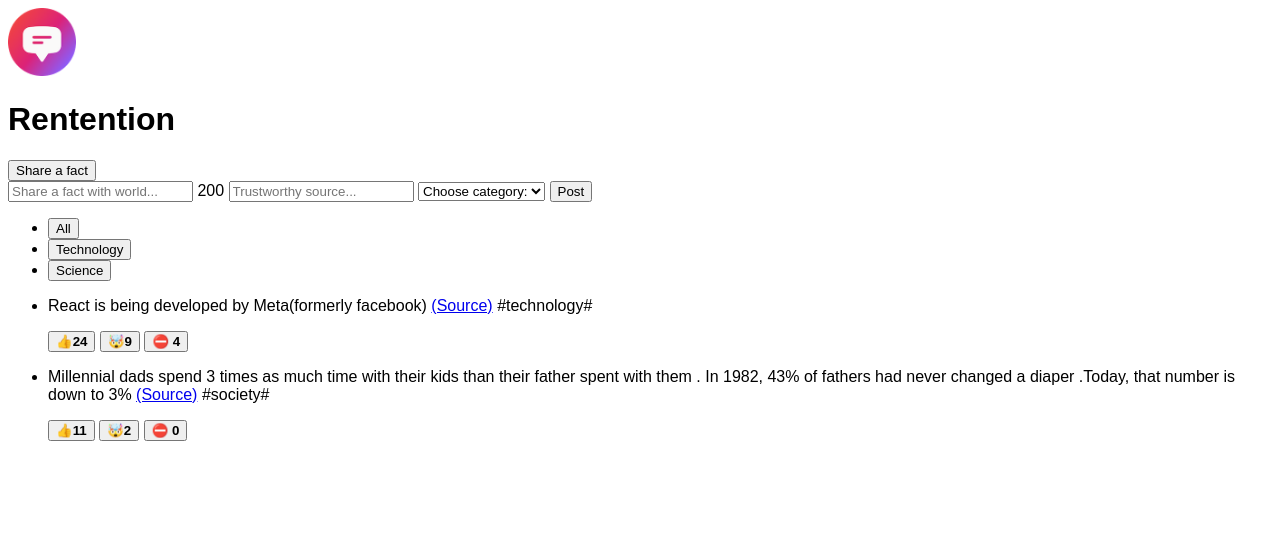
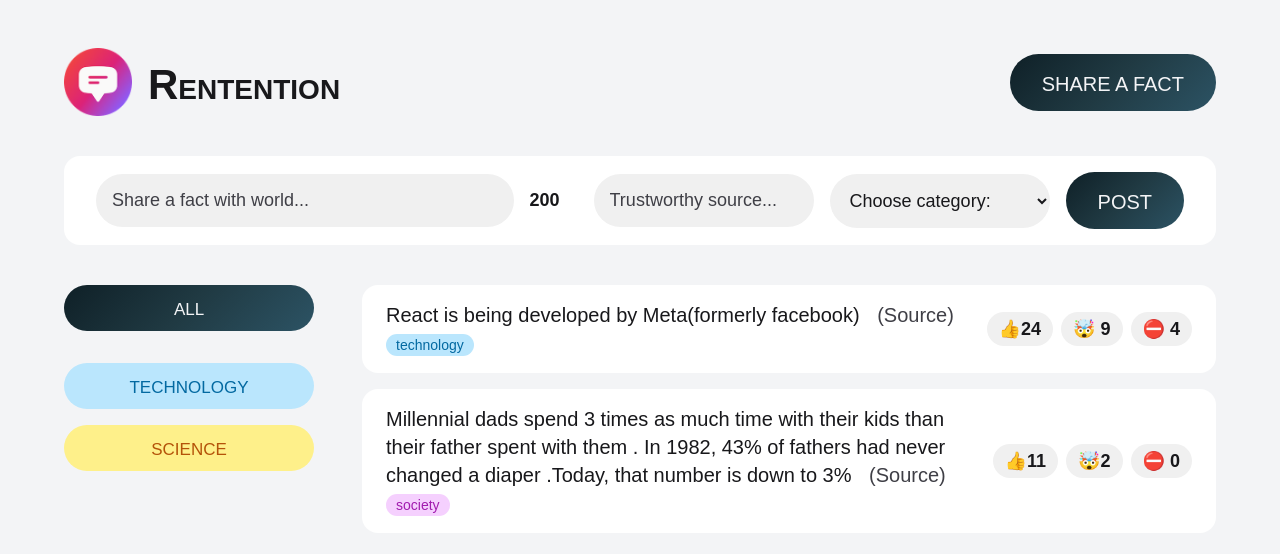
Before and after one commit to shashankdkte/retention, a plain HTML site: page index.html in a window 1280 px wide. Drawn offline with Linux system fonts and the light colour scheme; a web font is replaced by a local one.

Commit message:
Added Styling

```diff
--- a/index.html
+++ b/index.html
@@ -4,19 +4,28 @@
   <head>
     <meta charset="UTF-8">
     <meta name="viewport" content="width=device-width, initial-scale=1.0">
+
+    <link rel="preconnect" href="https://fonts.googleapis.com" />
+    <link rel="preconnect" href="https://fonts.gstatic.com" crossorigin />
+    <link href="https://fonts.googleapis.com/css2?family=Coiny&family=Sono:wght@400;600&display=swap"
+          rel="stylesheet" />
+    <link rel="stylesheet" href="./style.css">
     <title>Retention</title>
     <link rel="icon" type="image/x-icon" href="./logo.png">
   </head>
 
   <body style="font-family: sans-serif;">
 
-    <header>
+    <div class="container">
+      <header class="header">
+        <div class="logo">
           <img src="./logo.png" alt="Logo" height="68" width="68">
-      <h1>Rentention</h1>
-      <button>Share a fact</button>
+          <h1>R<span>entention</span></h1>
+        </div>
+        <button class="btn btn-large">Share a fact</button>
       </header>
 
-    <form>
+      <form class="fact-form">
         <input type="text" placeholder="Share a fact with world..." />
         <span>200</span>
         <input type="text" placeholder="Trustworthy source...">
@@ -27,55 +36,61 @@
           <option value="technology">Finance</option>
           <option value="finance">Finance</option>
         </select>
-      <button>Post</button>
+        <button class="btn btn-large">Post</button>
       </form>
 
 
-    <main>
+      <main class="main">
 
         <aside>
           <ul>
-          <li><button>All</button></li>
-          <li><button>Technology</button></li>
-          <li><button>Science</button></li>
+            <li class="category"><button class="btn btn-all-categories">All</button>
+            </li>
+            <li class="category"><button class="btn btn-category"
+                      style="background-color: #bae6fd; color:#0369a1">Technology</button></li>
+            <li class="category"><button class="btn btn-category"
+                      style="background-color: #fef08a; color: #b45309;">Science</button>
+            </li>
           </ul>
         </aside>
 
 
         <section>
           <ul>
-          <li>
+            <li class="fact">
               <p>
                 React is being developed by Meta(formerly facebook)
-              <a href="https://opensource.fb.com/" target="_blank">(Source)</a>
-              <span>#technology#</span>
+                <a class="source" href="https://opensource.fb.com/" target="_blank">(Source)</a>
+                <span class="tag" style="background-color: #bae6fd; color:#0369a1">technology</span>
               </p>
-            <div>
-              <button>👍<strong>24</strong></button>
-              <button>🤯<strong>9</strong></button>
-              <button>⛔️ <strong>4</strong></button>
+              <div class="vote-buttons">
+                <button>👍24</button>
+                <button>🤯 9</button>
+                <button>⛔️ 4</button>
               </div>
             </li>
-          <li>
+            <li class="fact">
               <p>
                 Millennial dads spend 3 times as much time with their kids than their father
                 spent with them . In 1982, 43% of fathers had never changed a diaper
                 .Today, that number is down to 3%
-              <a href="https://www.mother.ly/parenting/millennial-dads-spend-more-time-with-their-kids"" target="
+                <a class="source"
+                   href="https://www.mother.ly/parenting/millennial-dads-spend-more-time-with-their-kids"" target="
                    _blank">(Source)</a>
-              <span>#society#</span>
+                <span class="tag" style="background-color: #f5d0fe; color: #a21caf;">society</span>
 
               </p>
-            <div>
-              <button>👍<strong>11</strong></button>
-              <button>🤯<strong>2</strong></button>
-              <button>⛔️ <strong>0</strong></button>
+              <div class=" vote-buttons">
+                <button>👍11</button>
+                <button>🤯2</button>
+                <button>⛔️ 0</button>
               </div>
             </li>
           </ul>
         </section>
 
       </main>
+    </div>
   </body>
 
 </html>
--- /dev/null
+++ b/style.css
@@ -0,0 +1,240 @@
+* {
+  margin: 0;
+  padding: 0;
+  box-sizing: border-box;
+}
+
+
+:root {
+  --dark-color:#f3f4f6;
+  --medium-dark:#fff;
+  --light-medium:#f0f0f0;
+  --light-color:#3f3f46;
+  --white:#18181b;
+}
+body{
+  background-color: var(--dark-color);
+  color: var(--white);
+  padding: 48px 64px;
+}
+
+/* MAIN LAYOUT */
+.container{
+  max-width: 1500px;
+  margin: 0 auto;
+}
+
+.header{
+  margin-bottom: 40px;
+  display: flex;
+  align-items: center;
+  justify-content: space-between;
+}
+
+.main{
+  display: grid;
+  grid-template-columns: 250px 1fr;
+  gap: 48px;
+}
+
+@media (max-width: 900px) {
+  .main {
+    grid-template-columns: 1fr;
+  }
+}
+
+/* ELEMENTS */
+.logo{
+  display: flex;
+  align-items: center;
+  gap: 16px;
+}
+
+.logo img{
+  width: 68px;
+  height: 68px;
+}
+
+h1{
+  font-size: 42px;
+  text-transform: uppercase;
+  line-height: 1;
+  margin-top: 6px;
+}
+
+h1 span{
+  font-size: 28px;
+}
+
+.category
+{
+  margin-bottom: 16px;
+}
+
+.fact{
+  font-size: 20px;
+  line-height: 1.4;
+  background-color: var(--medium-dark);
+  margin-bottom: 16px;
+  padding: 16px 24px;
+  /* letter-spacing: -1px; */
+  border-radius: 16px;
+
+  display: flex;
+  align-items: center;
+  gap: 24px;
+}
+
+@media (max-width: 1200px) {
+  .fact {
+    flex-direction: column;
+    align-items: flex-end;
+    gap: 12px;
+  }
+}
+
+.tag{
+  /* text-transform: uppercase; */
+  font-size: 14px;
+  padding-top: 3px ;
+  padding-bottom: 3px;
+  padding-left: 10px;
+  padding-right: 10px;
+  border-radius: 100px;
+}
+
+.vote-buttons{
+  margin-left: auto;
+  flex-shrink: 0;
+  display: flex;
+  gap: 8px;
+}
+
+.vote-buttons button{
+  border: none;
+  background-color: var(--light-medium);
+  font-size: 18px;
+  padding: 6px 12px;
+  border-radius: 100px;
+  color: inherit;
+  font-family: inherit;
+  font-weight: 600;
+  cursor: pointer;
+  transition: 0.3s;
+}
+
+.vote-buttons button:hover {
+  /* background-color: var(--dark-color); */
+  background-color: #0f2027;
+  color: #f3f4f6;
+}
+
+ul {
+  list-style: none;
+}
+
+
+.source:link,
+.source:visited{
+  color: var(--light-color);
+  text-decoration: none;
+  margin-left: 12px;
+  transition: 0.3s;
+}
+
+.source:hover,
+.source:active {
+  color: #3b82f6;
+}
+
+.btn{
+  border: none;
+  line-height: 1;
+  text-transform: uppercase;
+  font-size: 17px;
+  padding: 16px 0 13px;
+  /* background-color: #111827; */
+  /* background-image: linear-gradient(135deg, #3b82f6, #ef4444, #16a34a, #eab308); */
+  background-image: linear-gradient(135deg,#0f2027, #203a43, #2c5364);
+  color: #f3f4f6;
+  /* color: inherit; */
+  border-radius: 100px;
+  cursor: pointer;
+  transition: 0.3s;
+}
+.btn:hover {
+  transform: scale(110%) rotate(-2deg);
+}
+
+.btn-large {
+  font-size: 20px;
+  padding: 20px 32px 17px;
+}
+
+.btn-all-categories {
+  margin-bottom: 16px;
+  width: 100%;
+}
+
+.btn-category {
+  width: 100%;
+  background-image: none;
+}
+
+.fact-form {
+  background-color: var(--medium-dark);
+  margin-bottom: 40px;
+  padding: 16px 32px;
+  display: flex;
+  align-items: center;
+  gap: 16px;
+  border-radius: 16px;
+}
+
+.fact-form input,
+.fact-form select {
+  width: 220px;
+  background-color:var(--light-medium);
+  border: none;
+  border-radius: 100px;
+  padding: 16px;
+  font-size: 18px;
+  color: inherit;
+  font-family: inherit;
+}
+
+.fact-form input::placeholder {
+  color: var(--light-color);
+}
+
+.fact-form input:first-child {
+  flex-grow: 1;
+}
+
+.fact-form span {
+  font-weight: 600;
+  font-size: 18px;
+  margin-right: 18px;
+}
+
+@media (max-width: 1000px) {
+  body {
+    padding: 32px 48px;
+  }
+
+  .fact-form {
+    flex-direction: column;
+    align-items: stretch;
+  }
+
+  .fact-form input,
+  .fact-form select {
+    width: auto;
+  }
+}
+
+    /* --dark-color:#292524;
+  --medium-dark:#44403c;
+  --light-medium:#78716c;
+  --light-color:#a8a29e;
+  --white:#fafaf9; */
```
Lines whose indentation alone changed are shown as unchanged.
